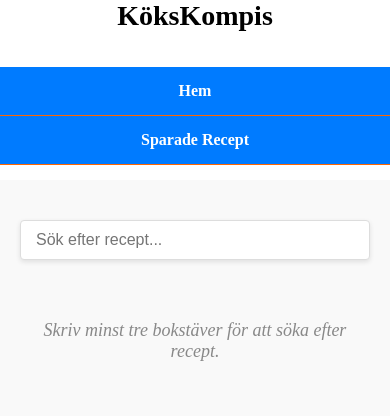
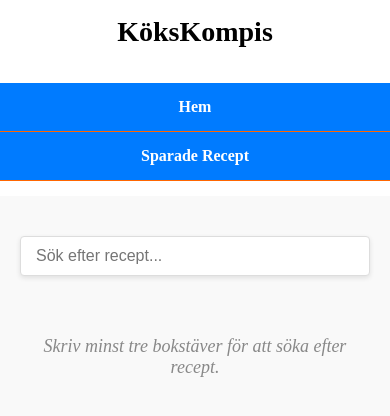
Before and after one commit to onv2487/da395a-projekt, a React (Create React App) app: page / in a window 390 px wide. Shown: the top 416 px of the page. Built offline with nearby package versions, Linux system fonts and the light colour scheme.

Commit message:
Update Header.css

```diff
--- a/src/components/Header/Header.css
+++ b/src/components/Header/Header.css
@@ -47,6 +47,10 @@
         display: none;
     }
 
+    .logo {
+        padding-top: 16px;
+    }
+
     .nav-links {
         width: 100%;
         flex-direction: column;
```
